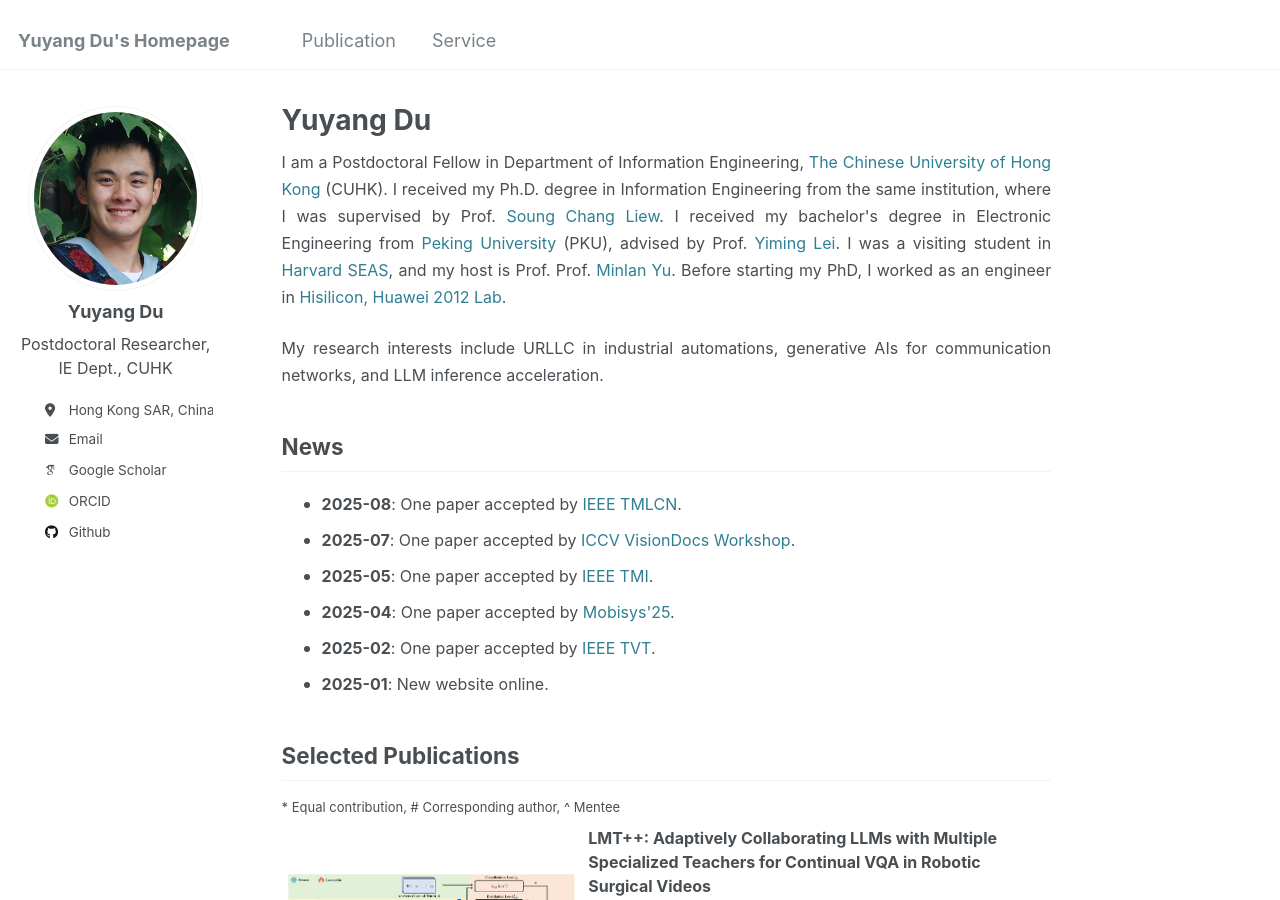
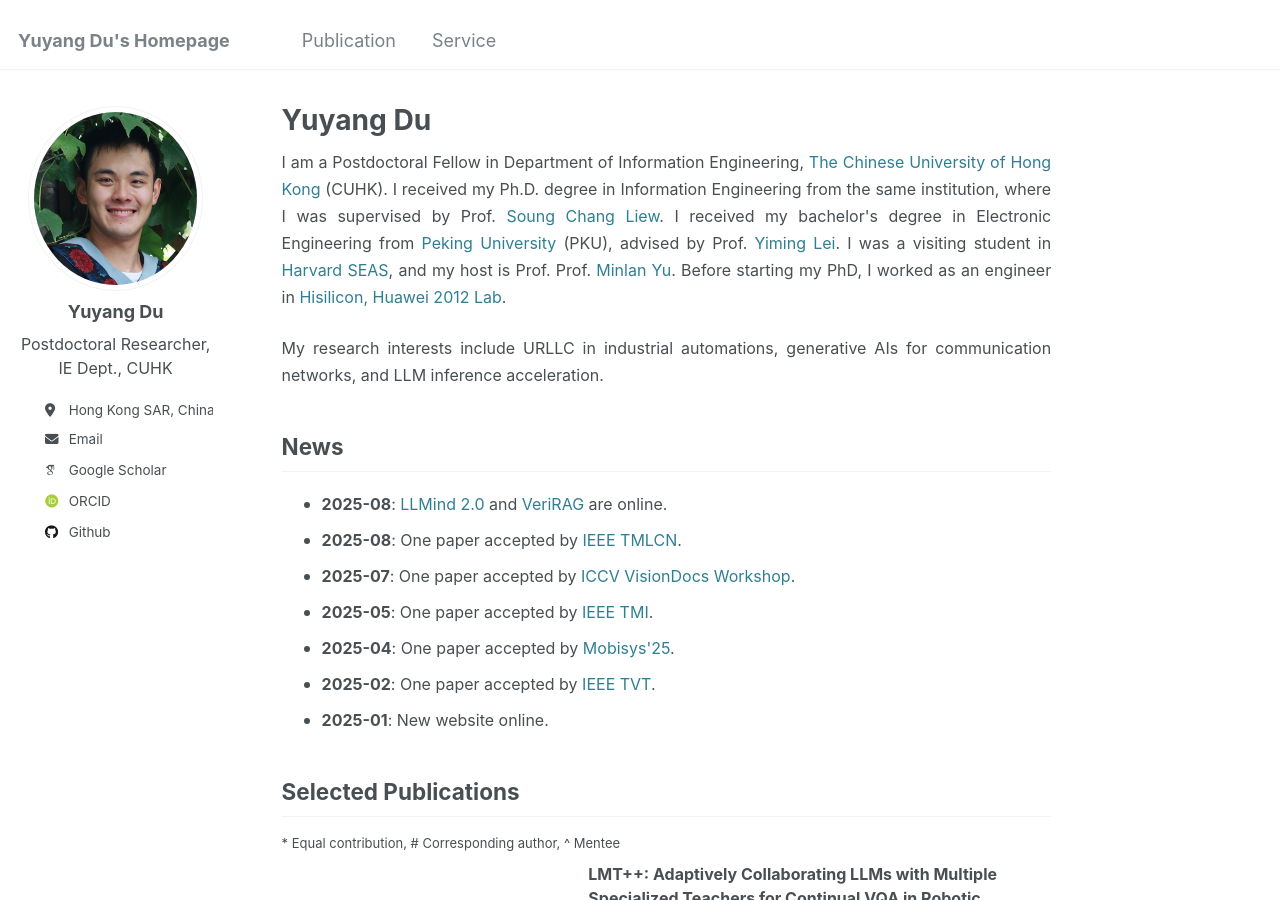
Before and after one commit to yuyangdu01/yuyangdu01.github.io, a Jekyll site: the page built from _pages/about.md, in a window 1280 px wide and 900 px high. Built offline with Jekyll 4.4.1, drawn with Linux system fonts in a browser that asks for light colours; some web fonts are replaced.

Commit message:
Update about.md

```diff
--- a/_pages/about.md
+++ b/_pages/about.md
@@ -19,6 +19,7 @@ a {
 
 News <font size=3></font>
 ------
+* <font size=3><b>2025-08</b>: <a href="https://arxiv.org/abs/2508.13920"> LLMind 2.0</a> and <a href="https://arxiv.org/abs/2507.15664"> VeriRAG</a> are online.</font>
 * <font size=3><b>2025-08</b>: One paper accepted by <a href="https://ieeexplore.ieee.org/document/11113346/"> IEEE TMLCN</a>.</font>
 * <font size=3><b>2025-07</b>: One paper accepted by <a href="https://openreview.net/forum?id=H57HtksYpC">ICCV VisionDocs Workshop</a>.</font>
 * <font size=3><b>2025-05</b>: One paper accepted by <a href="https://ieeexplore.ieee.org/document/11045720">IEEE TMI</a>.</font>
```
